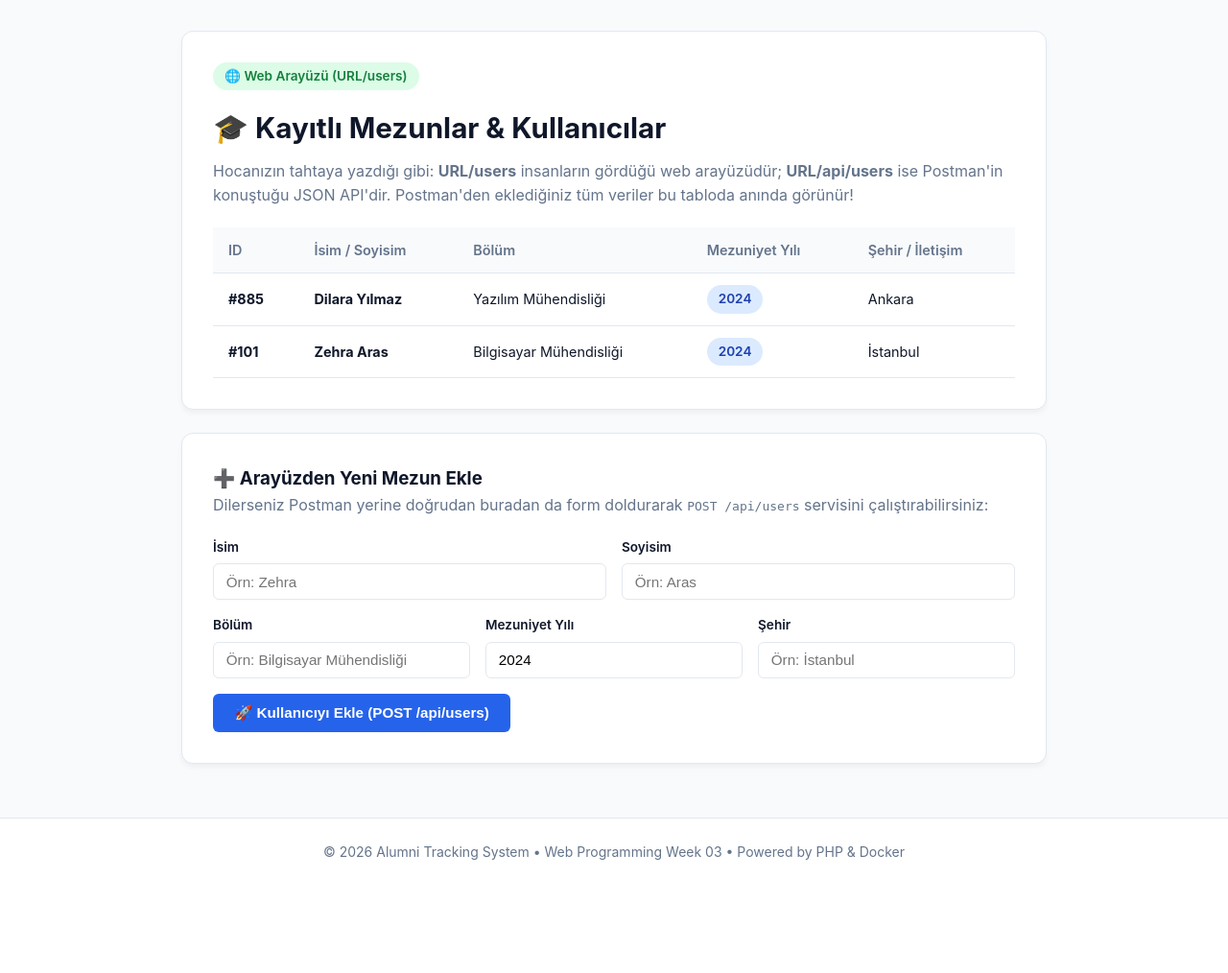
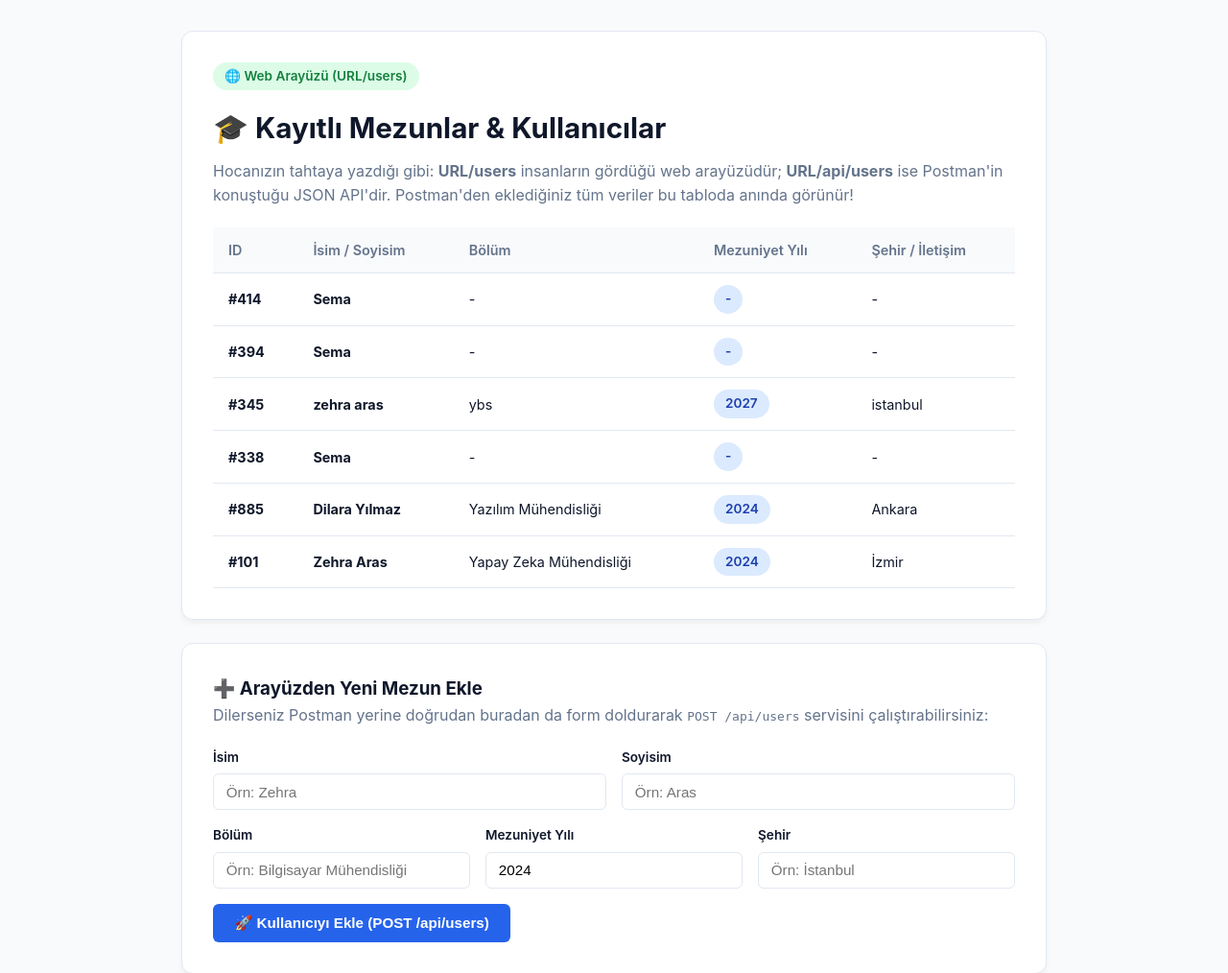
Before and after one commit to zehraras/alumni_, a PHP site: page /users in a window 1280 px wide. Shown: the part 67-1081 px from the top of the page at 96% size. Before the commit the page ends 963 px from the top, so only its background shows below. Run offline with PHP 8.4, Linux system fonts and the light colour scheme.

```diff
--- a/data/users.json
+++ b/data/users.json
@@ -1,4 +1,30 @@
 [
+    {
+        "id": 414,
+        "createdAt": "2026-09-30T07:22:51+00:00",
+        "İsim": "Sema",
+        "isim": "dilek"
+    },
+    {
+        "id": 394,
+        "createdAt": "2026-09-30T07:22:27+00:00",
+        "İsim": "Sema",
+        "isim": "dilek"
+    },
+    {
+        "id": 345,
+        "createdAt": "2026-09-30T07:20:03+00:00",
+        "İsim": "zehra",
+        "Soyisim": "aras",
+        "Bölüm": "ybs",
+        "MezuniyetYılı": "2027",
+        "Şehir": "istanbul"
+    },
+    {
+        "id": 338,
+        "createdAt": "2026-09-30T07:18:57+00:00",
+        "İsim": "Sema"
+    },
     {
         "id": 885,
         "createdAt": "2026-09-30T07:18:23+00:00",
@@ -13,8 +39,10 @@
         "createdAt": "2026-09-30T10:00:00+03:00",
         "İsim": "Zehra",
         "Soyisim": "Aras",
-        "Bölüm": "Bilgisayar Mühendisliği",
+        "Bölüm": "Yapay Zeka Mühendisliği",
         "MezuniyetYılı": "2024",
-        "Şehir": "İstanbul"
+        "Şehir": "İzmir",
+        "Pozisyon": "Yazılım Mühendisi",
+        "updatedAt": "2026-09-30T07:32:36+00:00"
     }
 ]
```
Also changed, not shown: index.php (+86 -0 lines).
